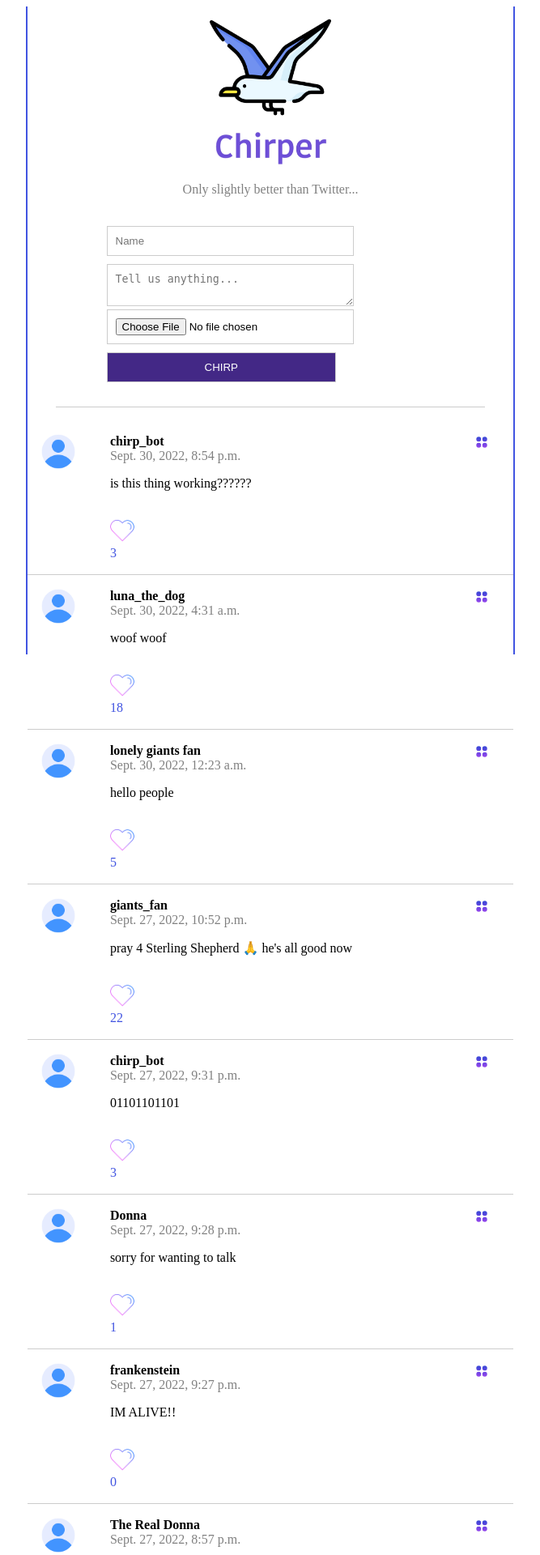
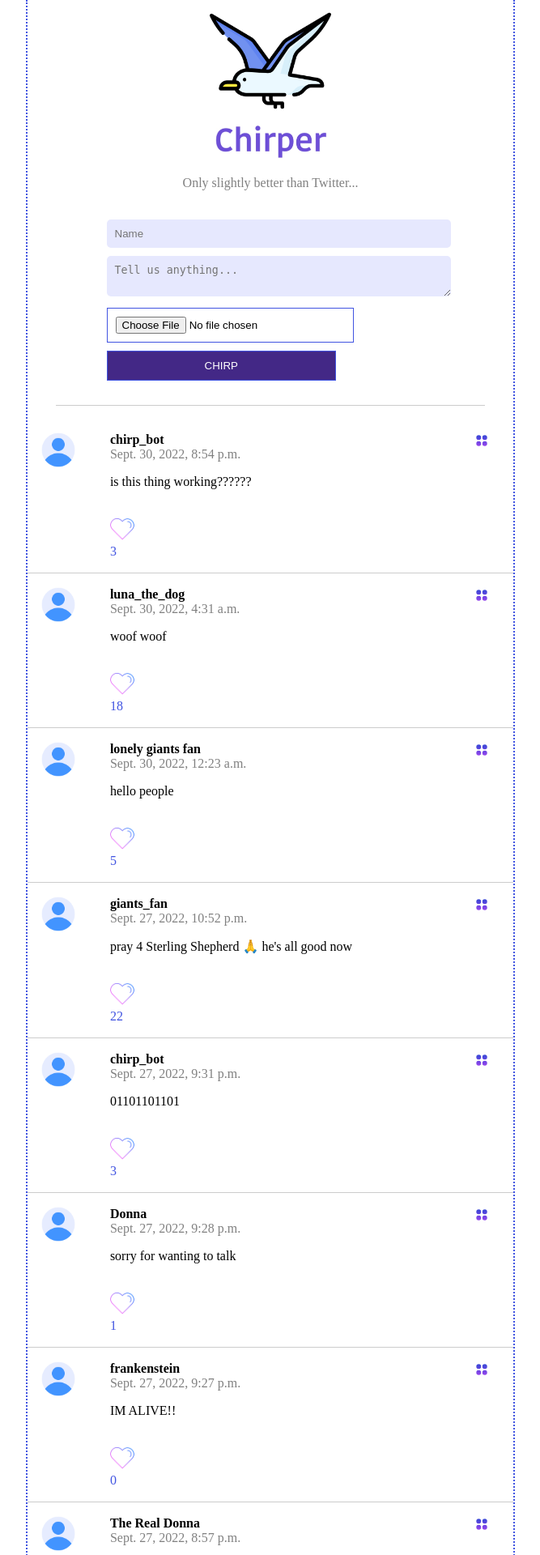
Before and after one commit to jakecmeissner/twitter-clone-jake, a Django app: page / in a window 1280 px wide. Shown: the top 1920 px of the page at 81% size, without its empty margins (306-973 px from the left). Run offline with Django 4.2, Linux system fonts and the light colour scheme; data comes from the database, SQL or seed files in the repository; both versions use the stored data as it was after the commit.

Commit message:
additional styling changes

```diff
--- a/static/css/style.css
+++ b/static/css/style.css
@@ -2,15 +2,16 @@
 
 html,
 body {
-  height: 100%;
+  margin: 0;
+  padding: 0;
+  box-sizing: border-box;
 }
 
 .content {
   max-width: 600px;
-  height: 100%;
   margin: 0 auto;
-  border-left: 2px solid rgb(65, 84, 225);
-  border-right: 2px solid rgb(65, 84, 225);
+  border-left: 2px dotted rgb(65, 84, 225);
+  border-right: 2px dotted rgb(65, 84, 225);
 }
 
 .content .chirp_logo_bird {
@@ -48,12 +49,21 @@ body {
     width: 90%;
 }
 
+.post_form .form_sub .name_holder {
+    border: 0px;
+    width: 100%;
+    background: #e6e8fe;
+    border-radius: 5px;
+    margin-bottom: 10px;
+    padding: 10px;
+  }
+
 
 .post_form input {
   width: 70%;
   margin-bottom: 10px;
   padding: 10px;
-  border: 1px solid #ccc;
+  border: 1px solid rgb(65, 84, 225);
 }
 
 .post_form #box {
@@ -62,9 +72,15 @@ body {
 }
 
 .post_form textarea {
-  width: 70%;
+  /* width: 70%;
   padding: 10px;
-  border: 1px solid #ccc;
+  border: 1px solid rgb(65, 84, 225); */
+  border: 0px;
+  width: 100%;
+  background: #e6e8fe;
+  border-radius: 5px;
+  margin-bottom: 10px;
+  padding: 10px;
 }
 
 .posts ul {
@@ -158,6 +174,8 @@ p {
   font-size: medium;
 }
 
+
+
 @media screen and (max-width: 500px) {
   .posts li .name_body .name {
     font-style: 20px;
--- a/templates/posts.html
+++ b/templates/posts.html
@@ -13,7 +13,7 @@
     <section class="post_form">
         <form class="form_sub" action="/" method="POST" enctype="multipart/form-data">
             {% csrf_token %}
-            <input type="text" name="name" placeholder="Name" required>
+            <input class="name_holder" type="text" name="name" placeholder="Name" required>
             <textarea name="body" placeholder="Tell us anything..." required></textarea>
             <input type="file" name="image">
             <input id="box" type="submit" value="CHIRP">
@@ -30,7 +30,7 @@
                 </div> -->
                 <img class="menu_icon js-menu-icon"  src="{% static 'img/menu2.png' %}"/>
                 <div class="menu">
-                    <a class="edit_and_delete" href="/delete/{{ post.id }}/">Delete</a>
+                    <a class="edit_and_delete" href="/delete/{{ post.id }}/">Delete</a><br><hr>
                     <a class="edit_and_delete" href="/edit/{{post.id}}/">Edit</a>
                 </div>
                 <div class="logo">
```
Also changed, not shown: db.sqlite3.
